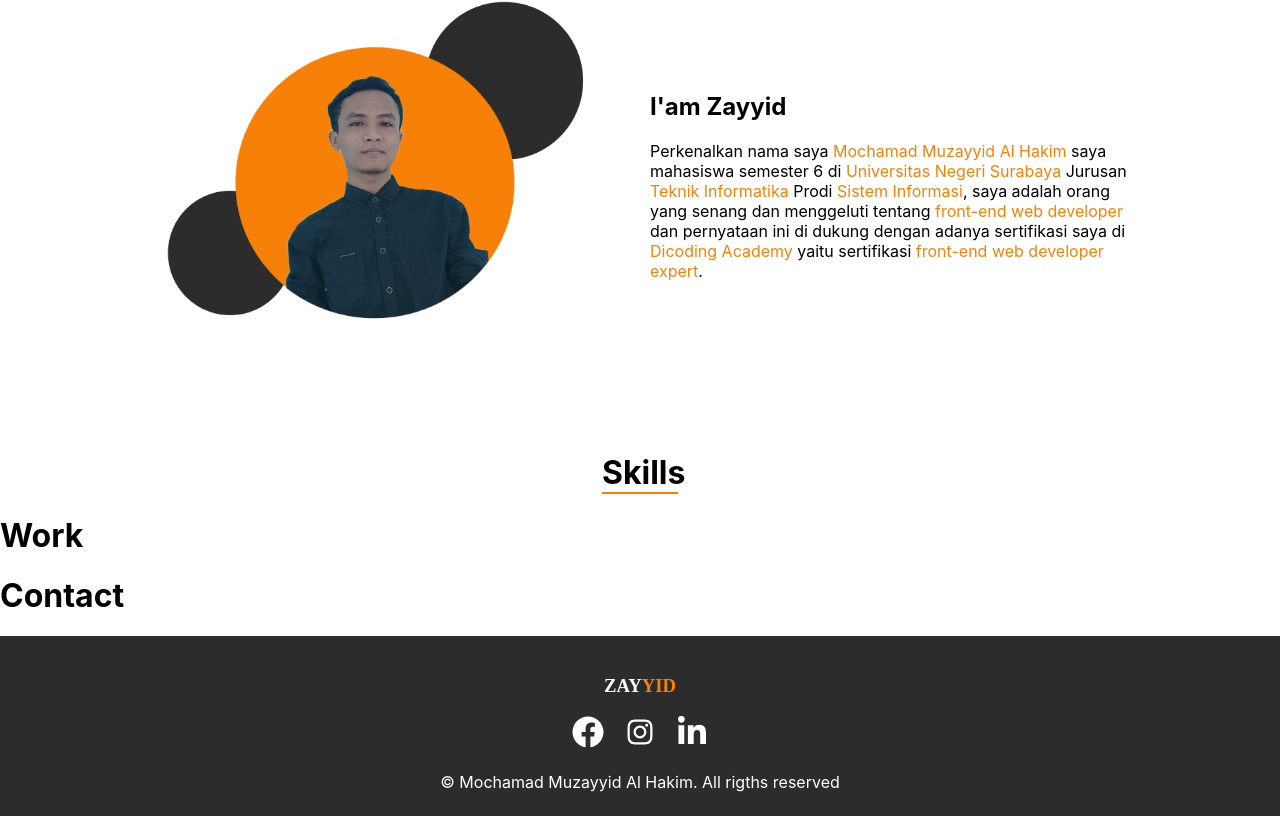
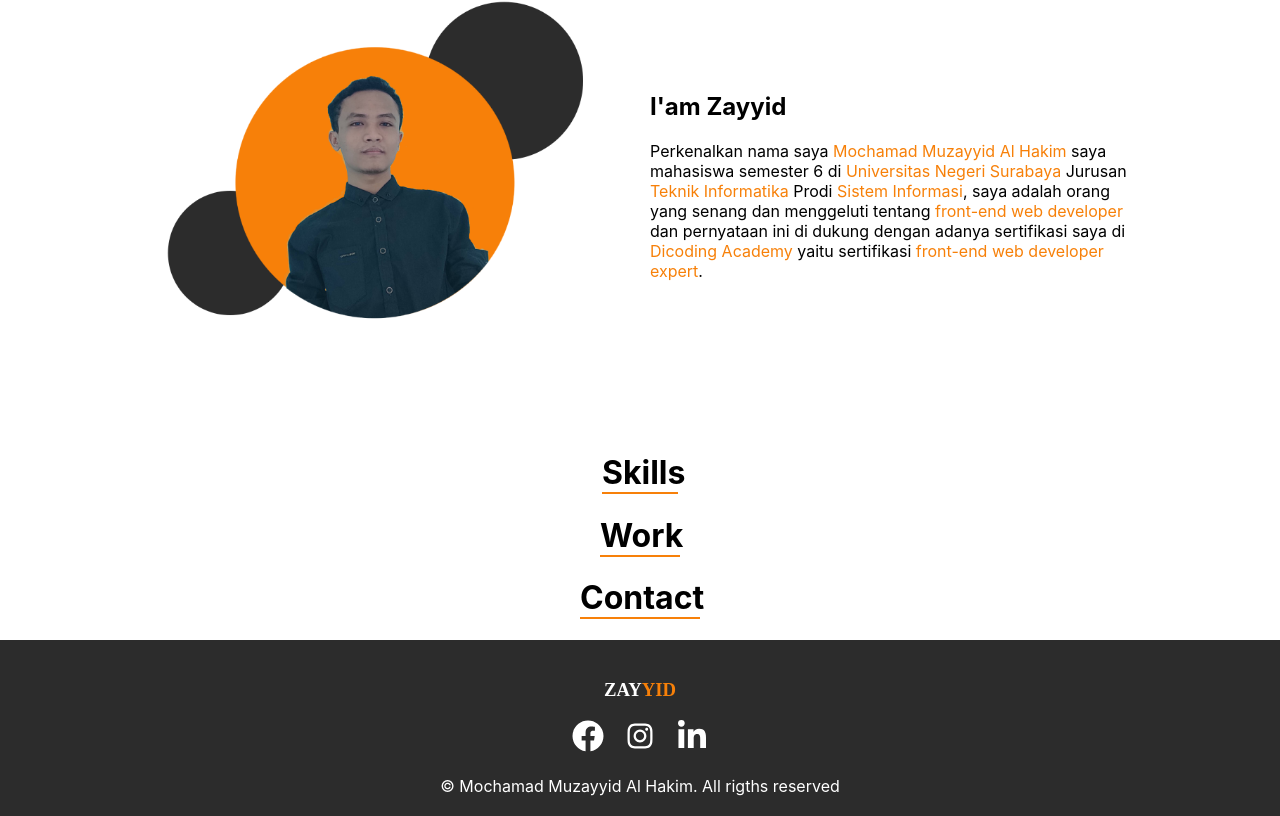
Before and after one commit to zayyid123/zayyid123.github.io, a React (Create React App) app: page / in a window 1280 px wide. Shown: the part 794-1610 px from the top of the page. Built offline with nearby package versions, Linux system fonts and the light colour scheme; a web font is replaced by a local one.

Commit message:
menamahkan css

```diff
--- a/src/component/about.css
+++ b/src/component/about.css
@@ -9,6 +9,7 @@
     margin-right: auto;
     margin-left: auto;
     width: 100px;
+    text-align: center;
     border-bottom: 2px solid #f78009;
 }
 
--- a/src/component/com_contact.js
+++ b/src/component/com_contact.js
@@ -2,7 +2,7 @@ import './contact.css';
 
 function Contact() {
     return(
-        <div id='contact'>
+        <div className='contact' id='contact'>
             <h1>Contact</h1>
         </div>
     );
--- a/src/component/com_work.js
+++ b/src/component/com_work.js
@@ -2,7 +2,7 @@ import './work.css';
 
 function Work() {
     return(
-        <div id='work'>
+        <div className='work' id='work'>
             <h1>Work</h1>
         </div>
     );
--- a/src/component/contact.css
+++ b/src/component/contact.css
@@ -0,0 +1,7 @@
+.contact h1 {
+    margin-right: auto;
+    margin-left: auto;
+    width: 120px;
+    text-align: center;
+    border-bottom: 2px solid #f78009;
+}
--- a/src/component/skills.css
+++ b/src/component/skills.css
@@ -2,5 +2,6 @@
     margin-right: auto;
     margin-left: auto;
     width: 76px;
+    text-align: center;
     border-bottom: 2px solid #f78009;
 }
--- a/src/component/work.css
+++ b/src/component/work.css
@@ -0,0 +1,7 @@
+.work h1 {
+    margin-right: auto;
+    margin-left: auto;
+    width: 80px;
+    border-bottom: 2px solid #f78009;
+    text-align: center;
+}
```
